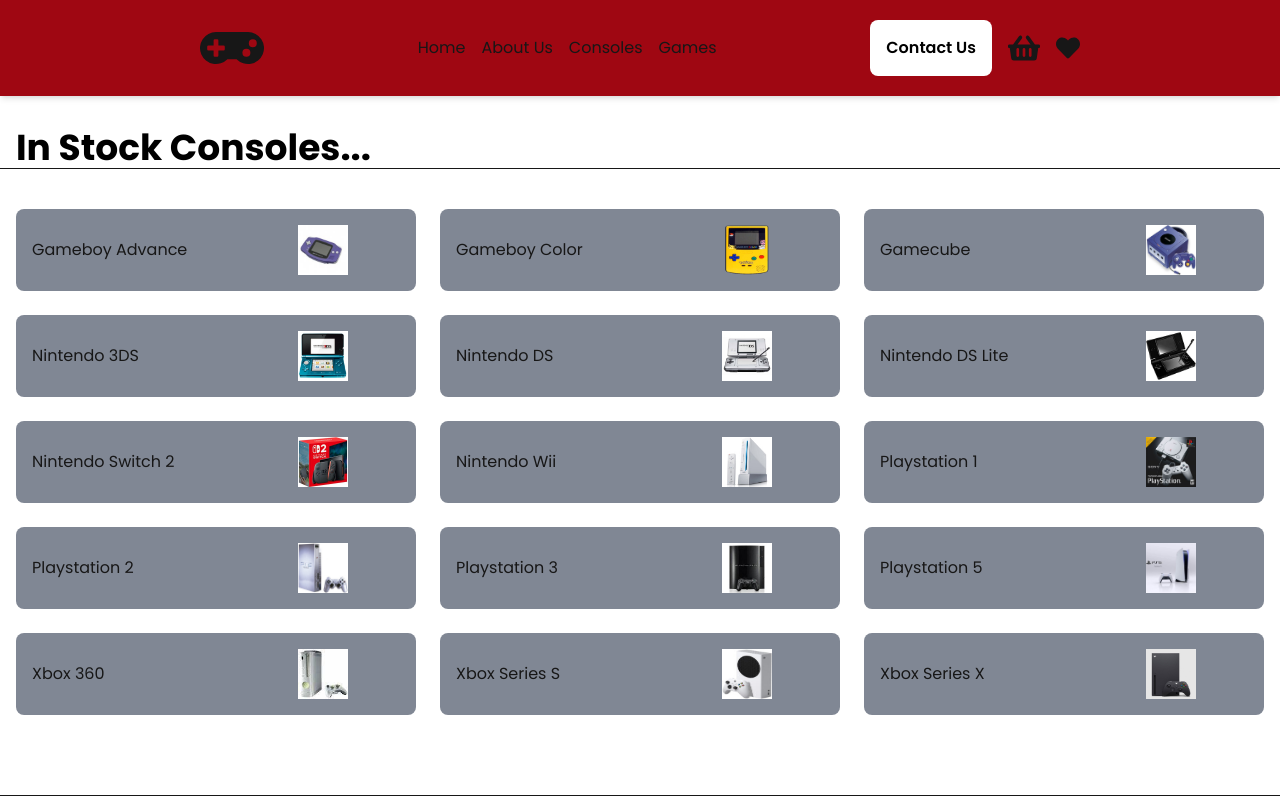
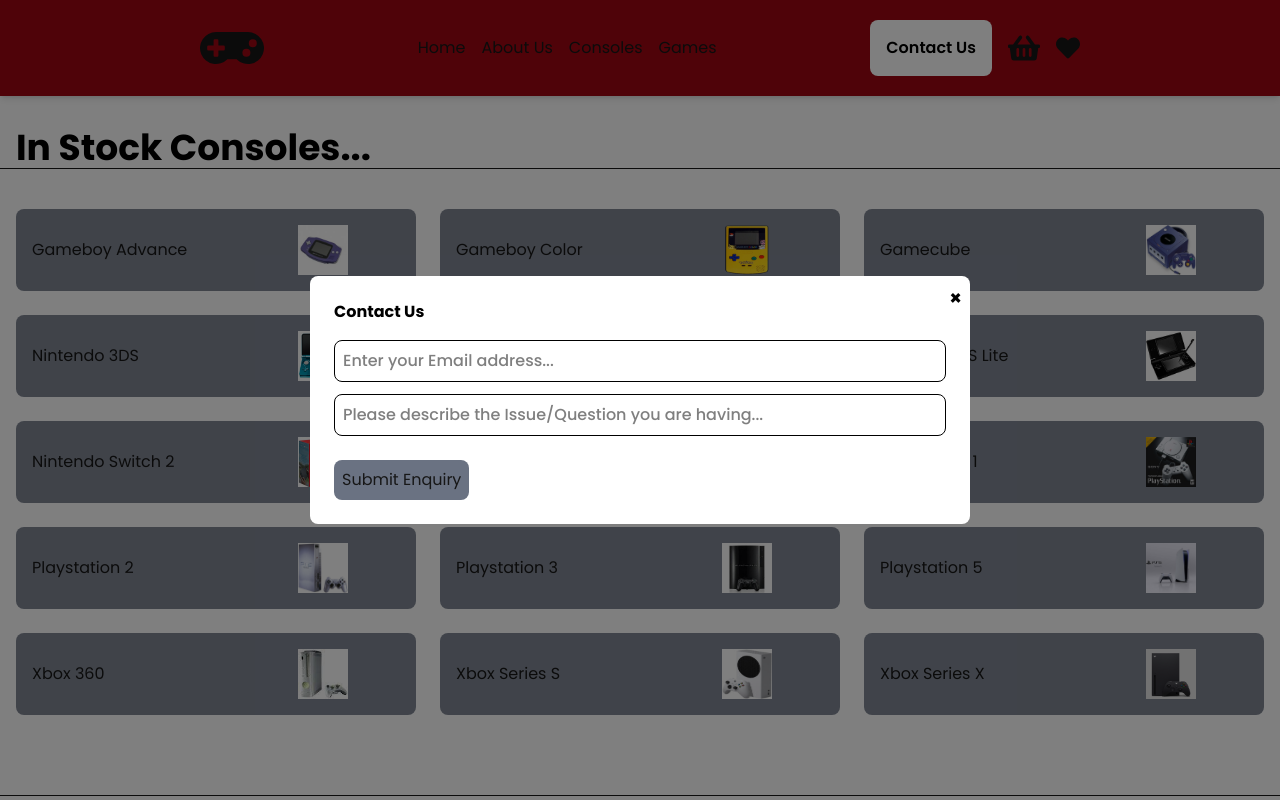
Before and after one commit to GitR3V00/GameSite, a Next.js app: page /consoles in a window 1280 px wide. Both pictures are taken after a click on the button "Contact Us". Shown: the top 800 px of the page. Built offline with nearby package versions, Linux system fonts and the light colour scheme.

Commit message:
Added contact us Modal (Still needs finishing))

```diff
--- a/app/Components/Footer/Footer.tsx
+++ b/app/Components/Footer/Footer.tsx
@@ -1,15 +1,18 @@
+import Link from "next/link";
 import React from "react";
 import { FaFacebook, FaInstagram, FaTwitter } from "react-icons/fa";
 
 const Footer = () => {
   return (
     <div className="w-full h-full bg-red-800">
-      <div className="grid-cols-2 flex justify-center">
-        <div className="my-10 ml-20  flex gap-8 ">
+      <div className="flex justify-center">
+        <div className="my-10 flex gap-8 ">
           <div>
             <h1 className="font-bold text-2xl mb-3">About</h1>
             <ul>
+              <Link href={'/about'}>
               <li className="">About Us</li>
+              </Link>
               <li>Feedback</li>
               <li>Job Oppertunities</li>
             </ul>
@@ -34,13 +37,13 @@
             <h1 className="font-bold text-2xl mb-3">Social Media</h1>
 
             <ul>
-              <li className="flex items-center gap-2">
+              <li className="flex items-center gap-2 cursor-pointer">
                 Instagram <FaInstagram />
               </li>
-              <li className="flex items-center gap-2">
+              <li className="flex items-center gap-2 cursor-pointer">
                 Facebook <FaFacebook />
               </li>
-              <li className="flex items-center gap-2">
+              <li className="flex items-center gap-2 cursor-pointer">
                 Twitter <FaTwitter />
               </li>
             </ul>
--- /dev/null
+++ b/app/Components/Modal/ContactUsModal/ContactModal.tsx
@@ -0,0 +1,47 @@
+import React, { useState } from 'react'
+import { DiVim } from 'react-icons/di';
+
+interface ContactModalProps {
+    onClose: ()=> void
+}
+
+const ContactModal: React.FC<ContactModalProps> = ({
+  onClose,
+})  => {
+
+    const [submitted, setSubmitted] = useState(false);
+
+
+  return (
+     <div className="fixed top-0 left-0 w-full h-full z-50 bg-black/50 flex items-center justify-center">
+      <div className="bg-white p-6 rounded-lg w-[660px] relative">
+
+         <button
+          className="absolute top-2 right-2 text-xl font-bold text-black"
+          onClick={() => {setSubmitted(false); onClose(); }}
+        >
+          &times;
+        </button>
+         <h1 className='text-black font-bold mb-4'>Contact Us</h1>
+         <div>
+            {submitted ? (<div className='bg-green-200 border-1 border-green-800 p-2 rounded-lg'> <h1 className='text-green-800'> Thank you! We shall be in touch regarding this shortly! </h1></div>)
+            : ( <form onSubmit={() => setSubmitted(true)}>
+                <div className='rounded-lg border-1 border-black mb-3'>
+                <input type="text" placeholder='Enter your Email address...' className='border-0 font-medium p-2 w-full text-black' />
+                </div>
+                <div className='rounded-lg border-1 border-black mb-6'>
+                    <input type="text" placeholder='Please describe the Issue/Question you are having...' className='border-0 font-medium p-2 w-full text-start text-black'/>
+                </div>
+
+                <button type='submit' className='bg-gray-500 p-2 rounded-lg transition-all duration-200 hover:bg-gray-300 hover:scale-105'>
+                    Submit Enquiry
+                </button>
+            </form>) }
+
+         </div>
+      </div>
+    </div>
+  )
+}
+
+export default ContactModal
--- a/app/Components/Modal/Modal.tsx
+++ b/app/Components/Modal/Modal.tsx
@@ -25,6 +25,7 @@
   onAdd,
 }) => {
   const [selectedImg, setSelectedImg] = useState(0);
+  const [selectedPlatform, setSelectedPlatform] = useState<string>();
 
   const isGameItem = (item: WishlistItem): item is GameWishlistItem =>
     (item as GameWishlistItem).game !== undefined;
@@ -69,7 +70,7 @@
     }
   }, [product]);
 
-  const [selectedPlatform, setSelectedPlatform] = useState<string>();
+
 
   const url = isGameItem(product)
     ? `/games/${product.game.slug}/?platform=${selectedPlatform}`
--- a/app/Components/Navbar/Navbar.tsx
+++ b/app/Components/Navbar/Navbar.tsx
@@ -3,6 +3,7 @@
 import React, { useEffect, useState } from "react";
 import { FaGamepad, FaHeart, FaShoppingBasket } from "react-icons/fa";
 import { usePathname } from "next/navigation";
+import ContactModal from "../Modal/ContactUsModal/ContactModal";
 
 type NavProps = {
   name: string;
@@ -11,6 +12,7 @@
 
 const Navbar = () => {
   const [navBg, setnavBg] = useState(false);
+  const [showContact, setShowContact] = useState(false);
   const pathname = usePathname();
 
   useEffect(() => {
@@ -40,7 +42,9 @@
         } fixed top-0 w-full px-[200px] py-4 z-50 flex justify-between items-center transition-all duration-200`}
       >
         <div>
+          <Link href={'/'}>
           <FaGamepad className="w-16 h-16" />
+          </Link>
         </div>
         <div className="flex gap-4">
           {navLinks.map((link) => (
@@ -50,7 +54,9 @@
           ))}
         </div>
         <div className="flex items-center gap-4">
-          <button className="p-4 bg-white text-black font-semibold rounded-lg cursor-pointer hover:bg-gray-200">
+          <button
+          onClick={() => setShowContact(true)}
+          className="p-4 bg-white text-black font-semibold rounded-lg cursor-pointer hover:bg-gray-200">
             Contact Us
           </button>
 
@@ -63,6 +69,7 @@
           </Link>
         </div>
       </div>
+      {showContact ? <ContactModal onClose={()=>setShowContact(false)}/> : <></>}
     </div>
   );
 };
```
Also changed, not shown: app/wishlist/WishlistUtils.ts (line endings or trailing spaces).
